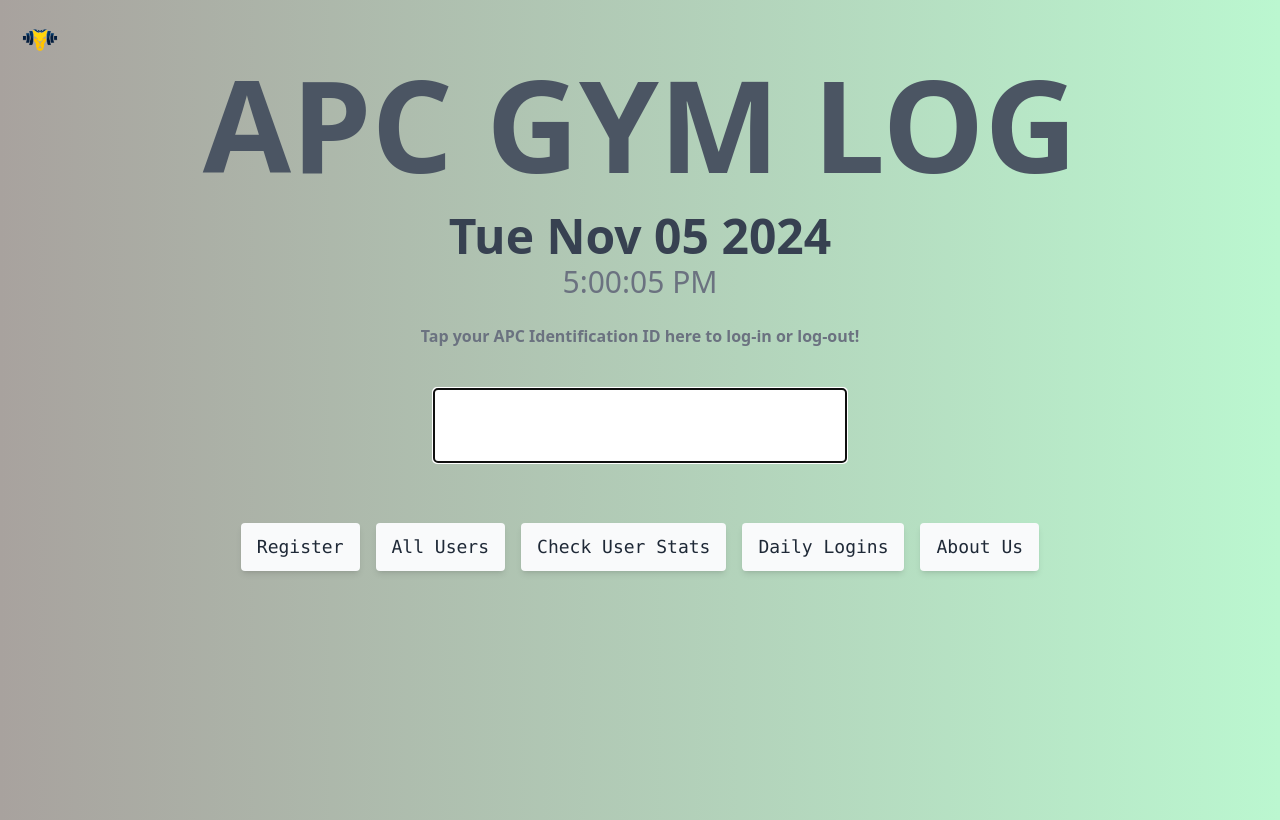
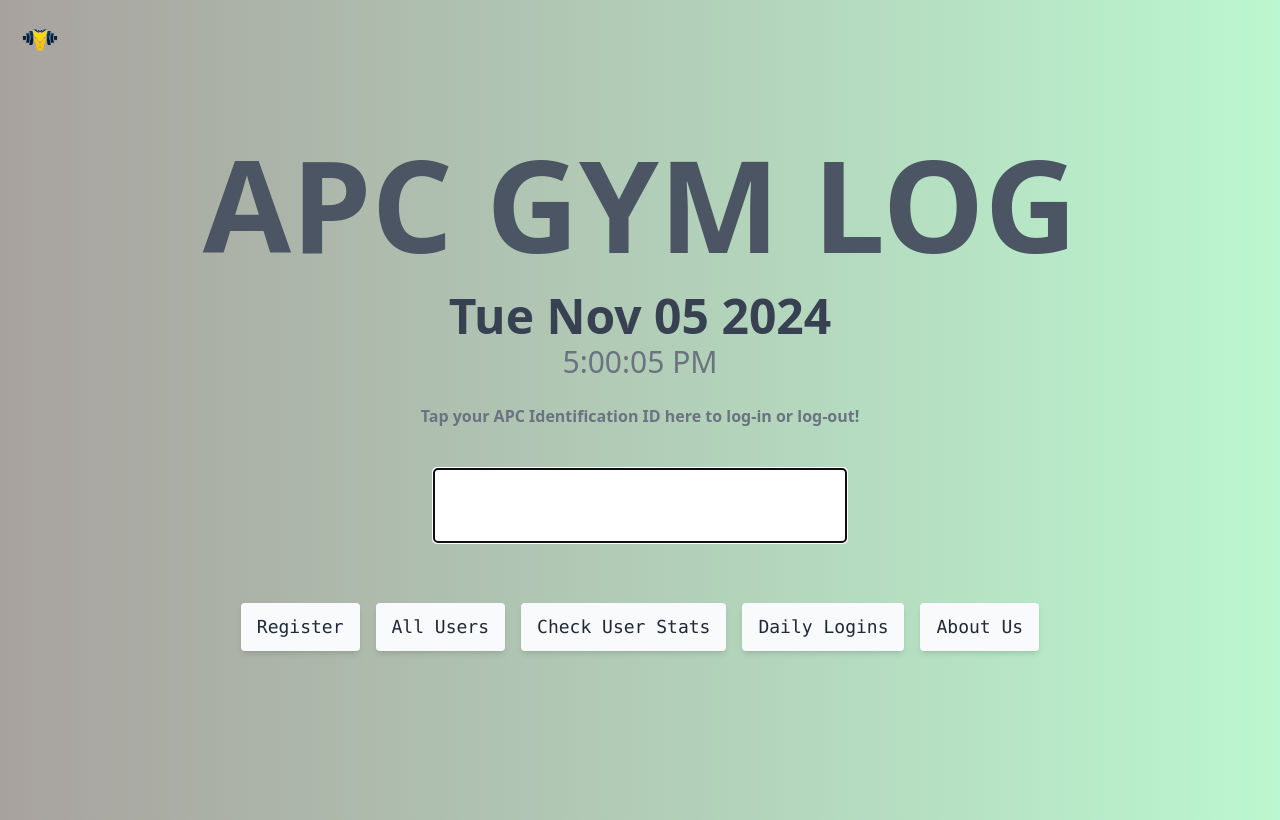
Before and after one commit to tarikuzuma/gymlog-test, a Flask app: page /login in a window 1280 px wide. Run offline with Flask 3, Linux system fonts and the light colour scheme; some libraries are stand-ins or nearby versions.

Commit message:
ui: modified login page

```diff
--- a/templates/login.html
+++ b/templates/login.html
@@ -4,7 +4,7 @@
 
 {% block content %}
 
-<div class="text-center">
+<div class="text-center mt-20">
     <h1 class="text-9xl font-bold text-gray-600">APC GYM LOG</h1>
 
     <div class="mt-6 mb-6 text-center">
@@ -48,6 +48,9 @@
         </ul>
     </div>
 </div>
+<script>
+    document.body.style.overflow = 'hidden';
+</script>
 
 {% if not is_registered %}
 
```
